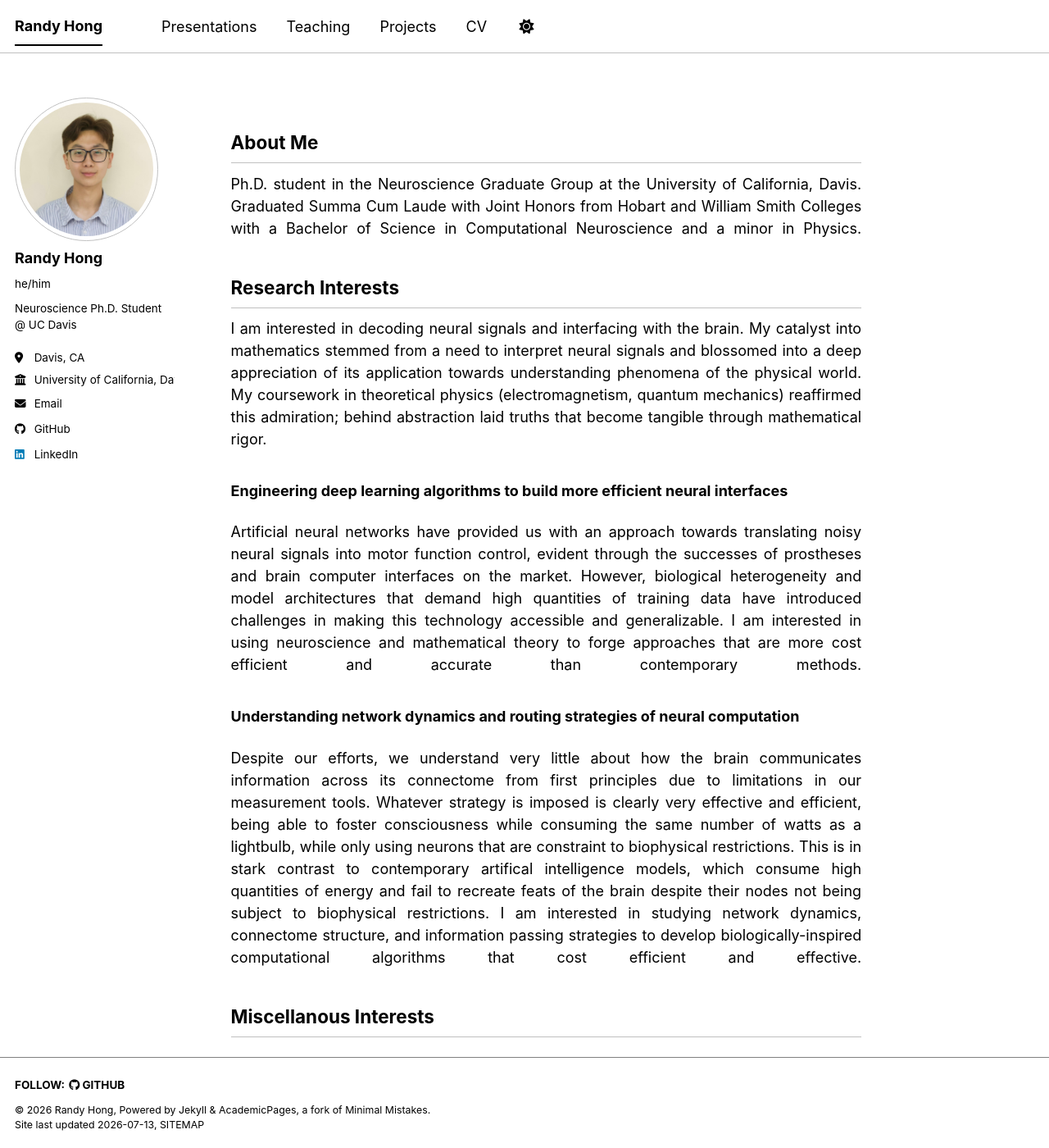
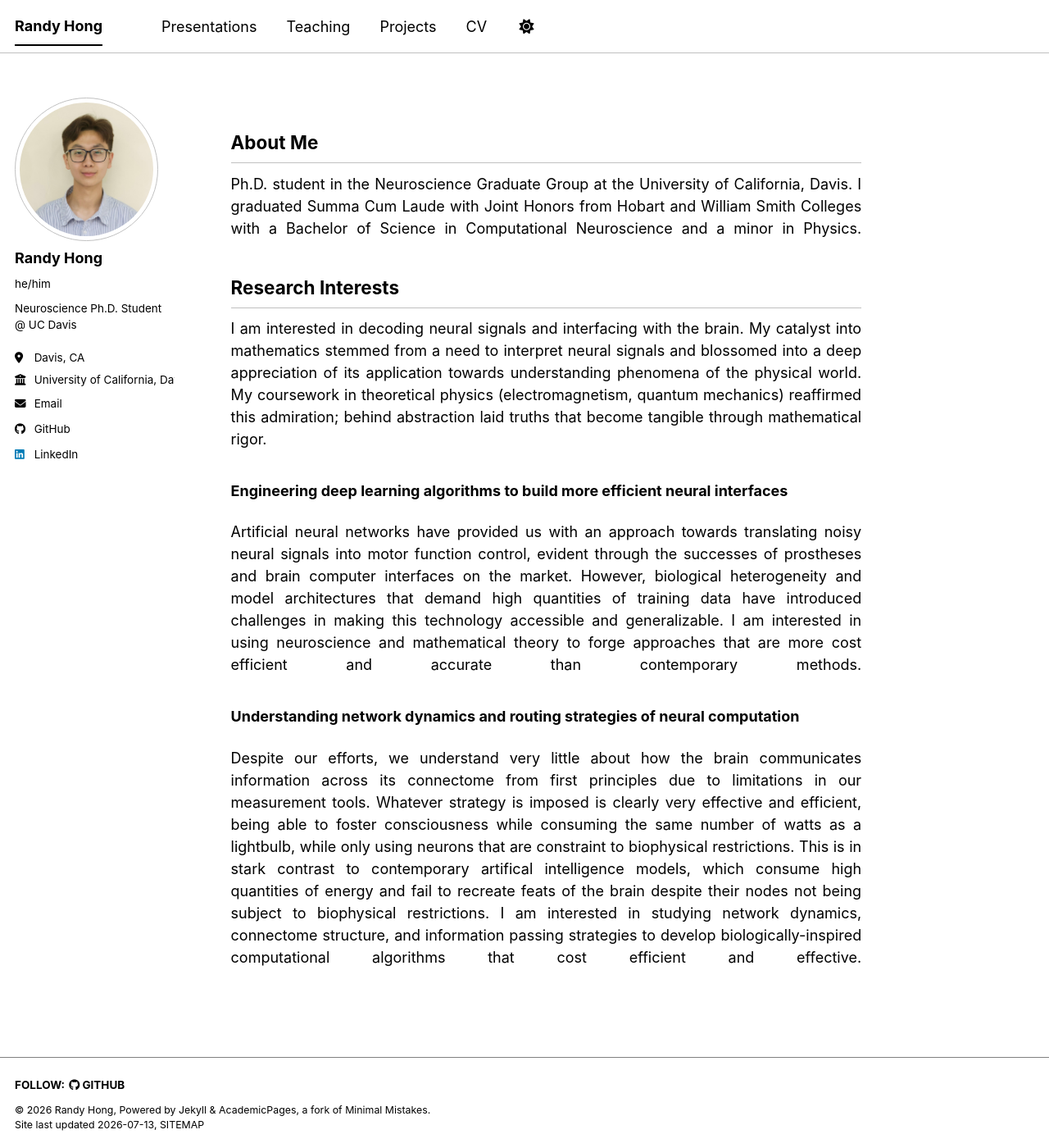
Before and after one commit to randyhongg/randyhongg.github.io, a Jekyll site: the page built from _pages/about.md, in a window 1280 px wide and 1400 px high. Shown: the whole window at 82% size. Built offline with Jekyll 4.4.1, drawn with Linux system fonts in a browser that asks for light colours; a style sheet for code colours, icons or effects is not loaded.

Commit message:
Update about.md

```diff
--- a/_pages/about.md
+++ b/_pages/about.md
@@ -11,7 +11,7 @@ redirect_from:
 
 <div style="text-align: justify; text-align-last: justify; margin-bottom: 2rem;">
 
-Ph.D. student in the Neuroscience Graduate Group at the University of California, Davis. Graduated Summa Cum Laude with Joint Honors from Hobart and William Smith Colleges with a Bachelor of Science in Computational Neuroscience and a minor in Physics.
+Ph.D. student in the Neuroscience Graduate Group at the University of California, Davis. I graduated Summa Cum Laude with Joint Honors from Hobart and William Smith Colleges with a Bachelor of Science in Computational Neuroscience and a minor in Physics.
 
 </div>
 
@@ -38,6 +38,3 @@ Artificial neural networks have provided us with an approach towards translating
 Despite our efforts, we understand very little about how the brain communicates information across its connectome from first principles due to limitations in our measurement tools. Whatever strategy is imposed is clearly very effective and efficient, being able to foster consciousness while consuming the same number of watts as a lightbulb, while only using neurons that are constraint to biophysical restrictions. This is in stark contrast to contemporary artifical intelligence models, which consume high quantities of energy and fail to recreate feats of the brain despite their nodes not being subject to biophysical restrictions. I am interested in studying network dynamics, connectome structure, and information passing strategies to develop biologically-inspired computational algorithms that cost efficient and effective.
 
 </div>
-
-## Miscellanous Interests
-- tbd...
```
